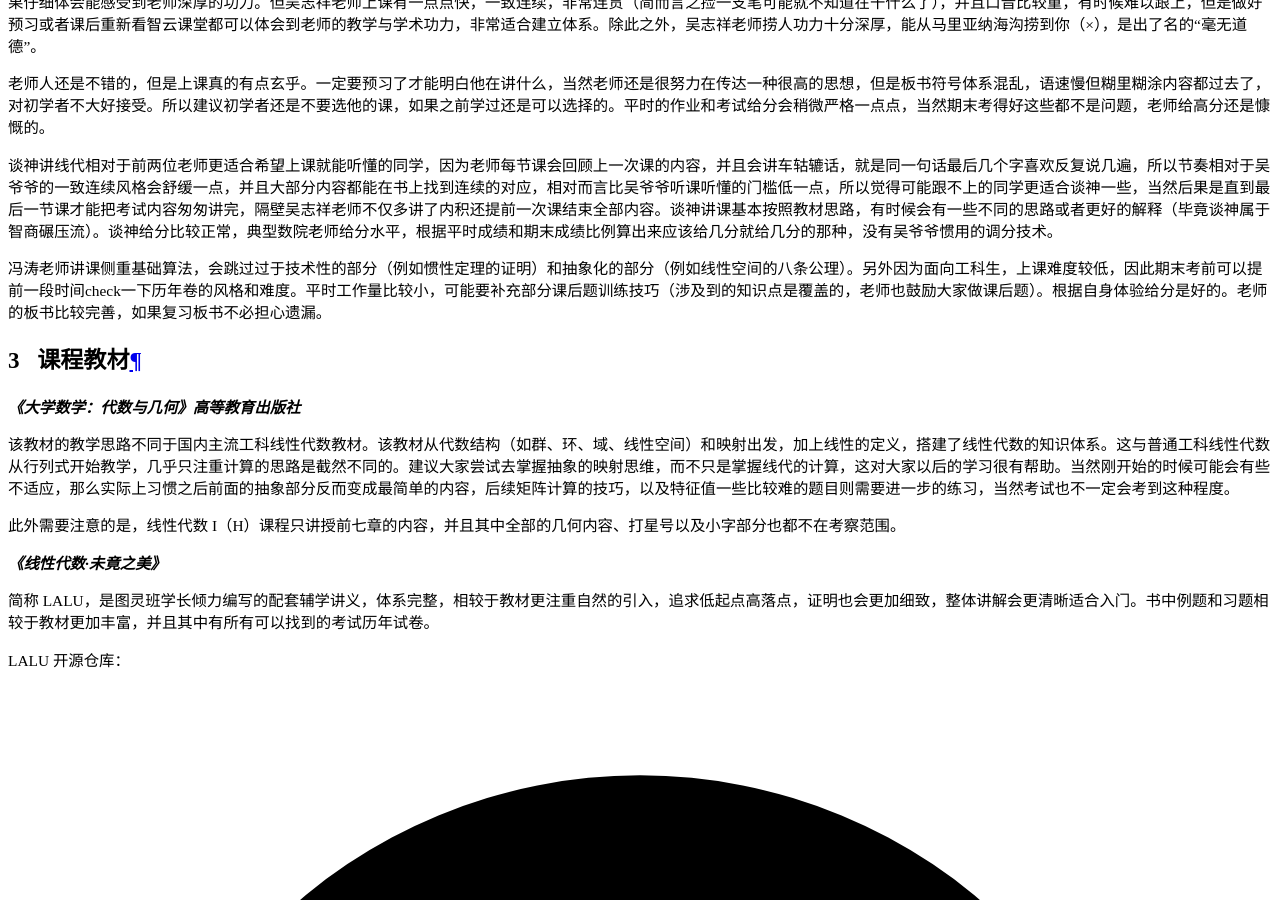
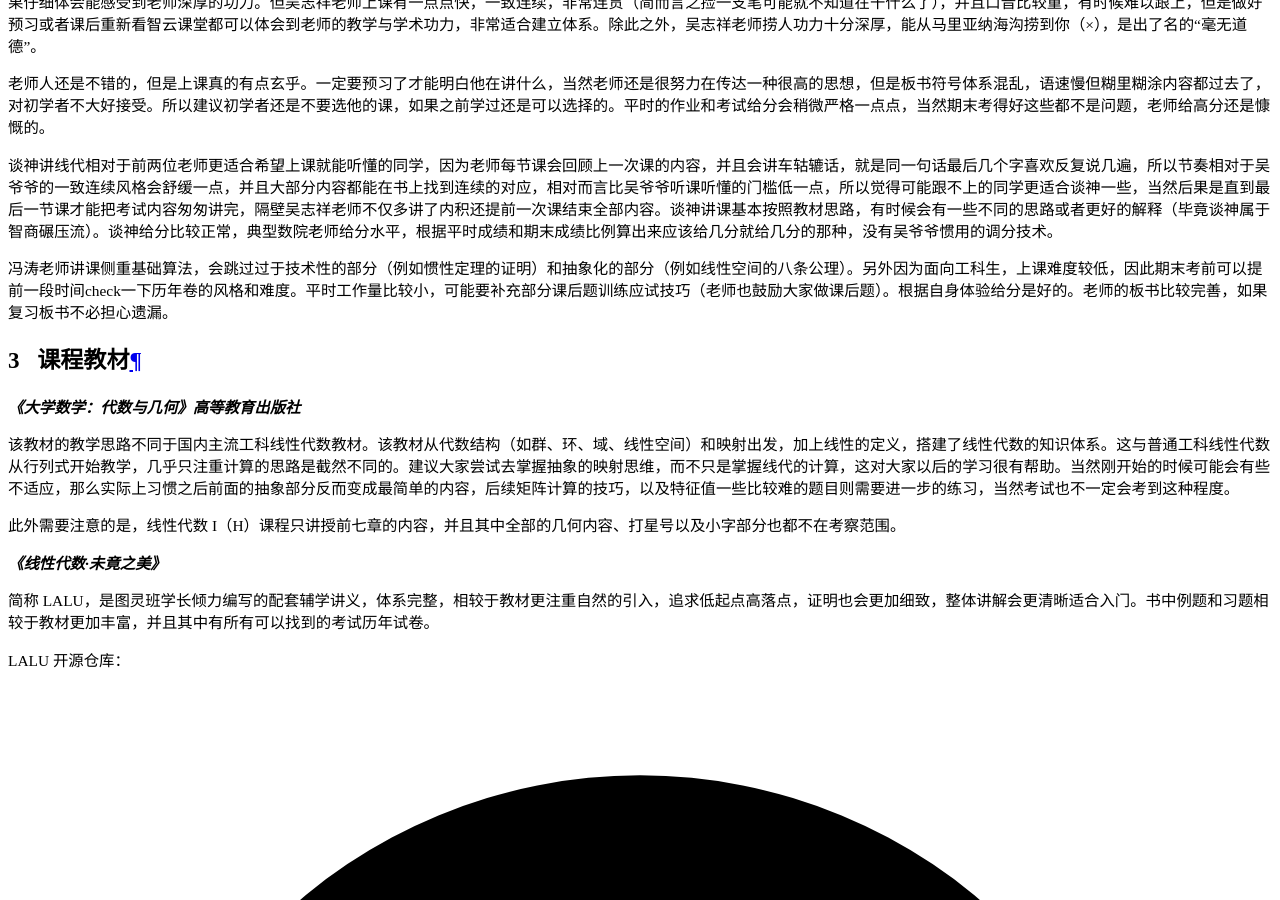
Before and after one commit to ZJU-Turing/TuringCourses, an MkDocs documentation site: the page built from docs/math_phys/linear_algebra1/index.md, in a window 1280 px wide and 900 px high, scrolled down 19816 px. Built offline with MkDocs 1.6.1 and Material for MkDocs 9.7.7, drawn with Linux system fonts in a browser that asks for light colours; comment, search, counter and statistics services are not loaded.

Commit message:
修改线代冯涛老师评

```diff
--- a/docs/math_phys/linear_algebra1/index.md
+++ b/docs/math_phys/linear_algebra1/index.md
@@ -55,7 +55,7 @@ abbrs:
 
 === "冯涛"
 
-    冯涛老师讲课侧重基础算法，会跳过过于技术性的部分（例如惯性定理的证明）和抽象化的部分（例如线性空间的八条公理）。另外因为面向工科生，上课难度较低，因此期末考前可以提前一段时间check一下历年卷的风格和难度。平时工作量比较小，可能要补充部分课后题训练技巧（涉及到的知识点是覆盖的，老师也鼓励大家做课后题）。根据自身体验给分是好的。老师的板书比较完善，如果复习板书不必担心遗漏。
+    冯涛老师讲课侧重基础算法，会跳过过于技术性的部分（例如惯性定理的证明）和抽象化的部分（例如线性空间的八条公理）。另外因为面向工科生，上课难度较低，因此期末考前可以提前一段时间check一下历年卷的风格和难度。平时工作量比较小，可能要补充部分课后题训练应试技巧（老师也鼓励大家做课后题）。根据自身体验给分是好的。老师的板书比较完善，如果复习板书不必担心遗漏。
 
 ## 课程教材
 
```
